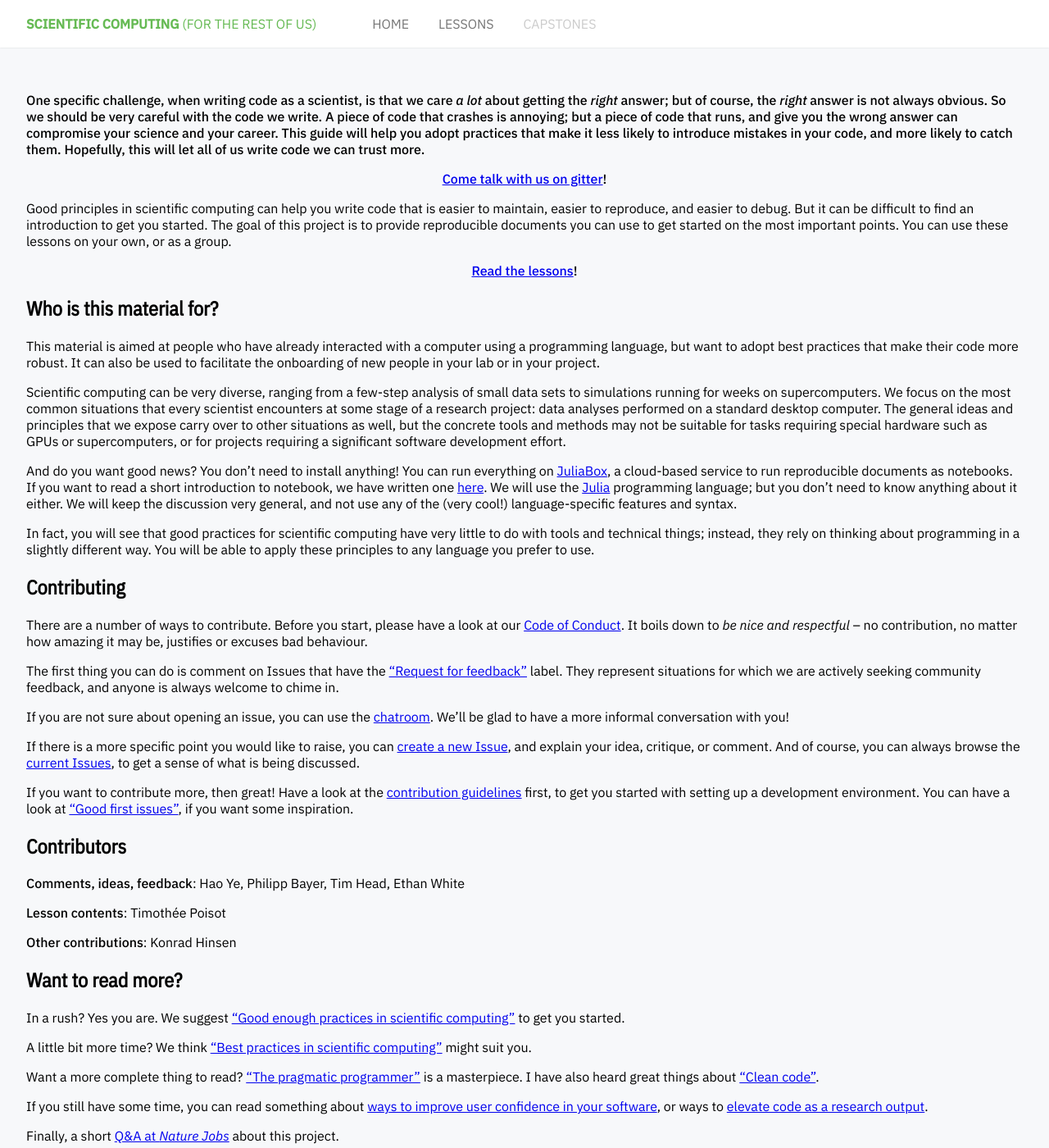
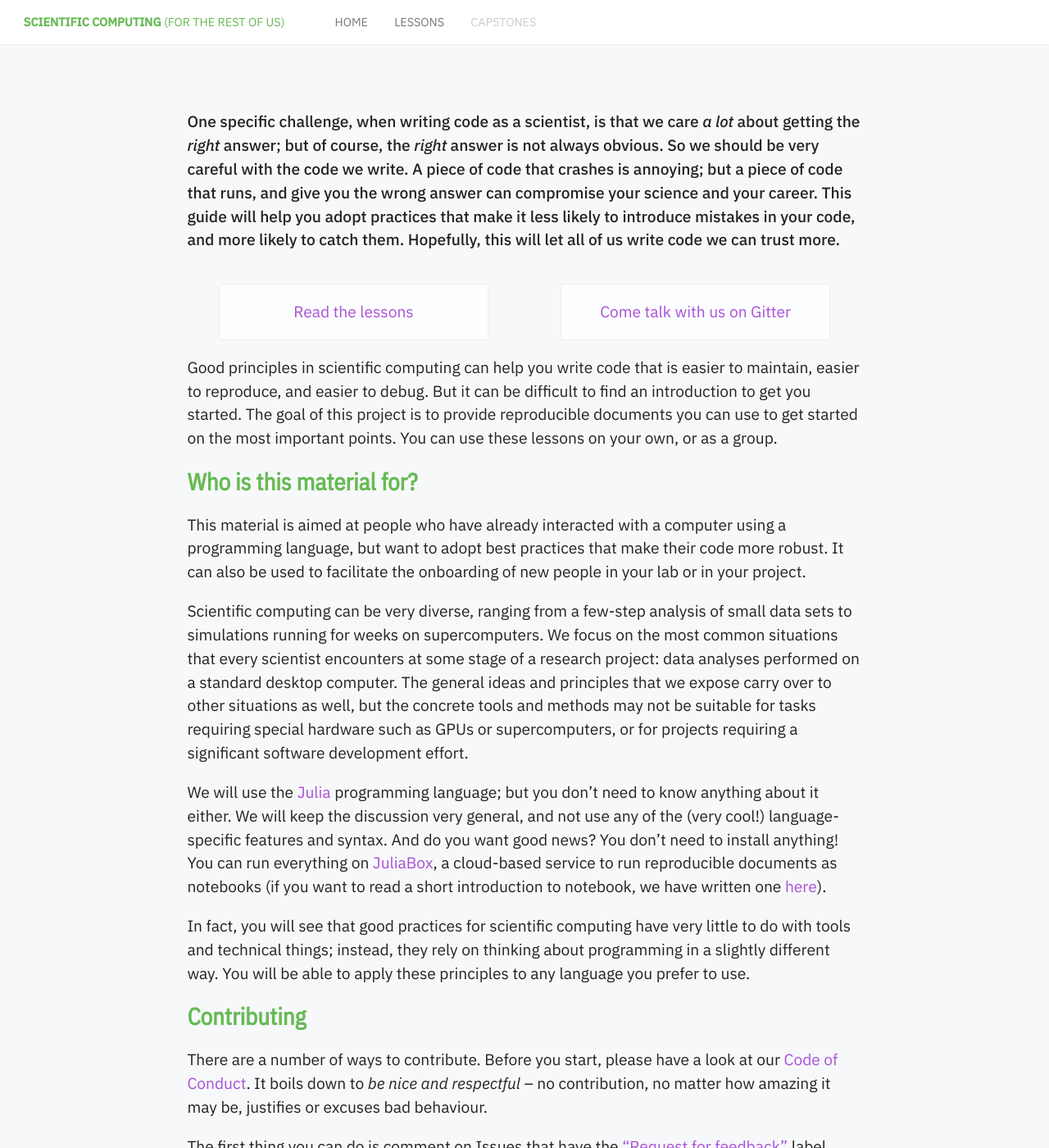
Before and after one commit to tpoisot/ScientificComputingForTheRestOfUs, a Jekyll site: the page built from index.md, in a window 1280 px wide and 1400 px high. Shown: the whole window at 82% size. Built offline with Jekyll 4.4.1, drawn with Linux system fonts in a browser that asks for light colours.

```diff
--- a/index.md
+++ b/index.md
@@ -13,9 +13,11 @@
 can trust more.
 {: .lead}
 
-<p align="center">
-  <b><a href="https://gitter.im/ScientificComputingForTheRestOfUs/Lobby" title="Chat room">Come talk with us on gitter</a>!</b>
-</p>
+[Read the lessons](/lessons/)
+{: .leftbutton .callout}
+
+[Come talk with us on Gitter](https://gitter.im/ScientificComputingForTheRestOfUs/Lobby)
+{: .rightbutton .callout}
 
 Good principles in scientific computing can help you write code that is easier
 to maintain, easier to reproduce, and easier to debug. But it can be difficult
@@ -23,9 +25,6 @@
 provide reproducible documents you can use to get started on the most important
 points. You can use these lessons on your own, or as a group.
 
-<p align="center">
-  <b><a href="/lessons/" title="Lesson index">Read the lessons</a>!</b>
-</p>
 
 ## Who is this material for?
 
@@ -43,13 +42,13 @@
 be suitable for tasks requiring special hardware such as GPUs or supercomputers,
 or for projects requiring a significant software development effort.
 
-And do you want good news? You don't need to install anything! You can run
-everything on [JuliaBox][jlbox], a cloud-based service to run reproducible
-documents as notebooks. If you want to read a short introduction to notebook, we
-have written one [here][nb]. We will use the [Julia][jl] programming language;
-but you don't need to know anything about it either. We will keep the discussion
-very general, and not use any of the (very cool!) language-specific features and
-syntax.
+We will use the [Julia][jl] programming language; but you don't need to know
+anything about it either. We will keep the discussion very general, and not use
+any of the (very cool!) language-specific features and syntax. And do you want
+good news? You don't need to install anything! You can run everything on
+[JuliaBox][jlbox], a cloud-based service to run reproducible documents as
+notebooks (if you want to read a short introduction to notebook, we have written
+one [here][nb]).
 
 In fact, you will see that good practices for scientific computing have very
 little to do with tools and technical things; instead, they rely on thinking
@@ -135,5 +134,3 @@
 ## Other information
 
 [![license](https://img.shields.io/github/license/tpoisot/ScientificComputingForTheRestOfUs.svg?style=flat-square)]()
-[![Binder](https://img.shields.io/badge/launch-binder-ff69b4.svg?style=flat-square)](https://beta.mybinder.org/v2/gh/tpoisot/ScientificComputingForTheRestOfUs/master?filepath=lessons)
-[![Gitter](https://img.shields.io/gitter/room/ScientificComputingForTheRestOfUs/Lobby.svg?style=flat-square)](https://gitter.im/ScientificComputingForTheRestOfUs/Lobby)
--- a/resources/css/style.scss
+++ b/resources/css/style.scss
@@ -17,6 +17,20 @@
 
 h1, h2, h3, h4, h5, h6 {
   font-family: "IBM Plex Sans Condensed";
+}
+
+.title, .subtitle, h1, h2, h3, h4, h5, h6 {
+  color: rgb(102, 186, 84);
+}
+
+.content {
+  a {
+    color: rgb(168, 80, 215);
+    text-decoration: none;
+    &:hover {
+      color: rgb(165, 60, 222);
+    }
+  }
 }
 
 pre, code {
@@ -43,11 +57,20 @@
 }
 
 .content {
+  max-width: 900px;
+  margin: 0px auto;
   margin-top: 4em;
+  font-size: 1.2rem;
+  line-height: 1.8rem;
+  color: #222;
+  p {
+    clear: both;
+  }
 }
 
 .topbar {
   box-shadow: 0px 0px 2px #d7d8da;
+  font-size: 0.9rem;
   * {
     display: inline-block;
   }
@@ -58,9 +81,6 @@
   padding-bottom: 1.2em;
   background-color: white;
   text-transform: uppercase;
-  .title, .subtitle {
-    color: rgb(102, 186, 84);
-  }
   .title {
     font-weight: 800;
   }
@@ -79,3 +99,30 @@
     }
   }
 }
+
+.callout {
+  border-radius: 4px;
+  border: 1px solid #eee;
+  background-color: #fcfdfe;
+  padding: 1em;
+}
+
+p.callout {
+  clear: none;
+}
+
+.leftbutton, .rightbutton {
+  text-align: center;
+  width: 40%;
+  display: table;
+}
+
+.leftbutton {
+  float: left;
+  margin-left: 2em;
+}
+
+.rightbutton {
+  float: right;
+  margin-right: 2em;
+}
```
Also changed, not shown: Gemfile (added, +25 -0 lines), Gemfile.lock (added).
